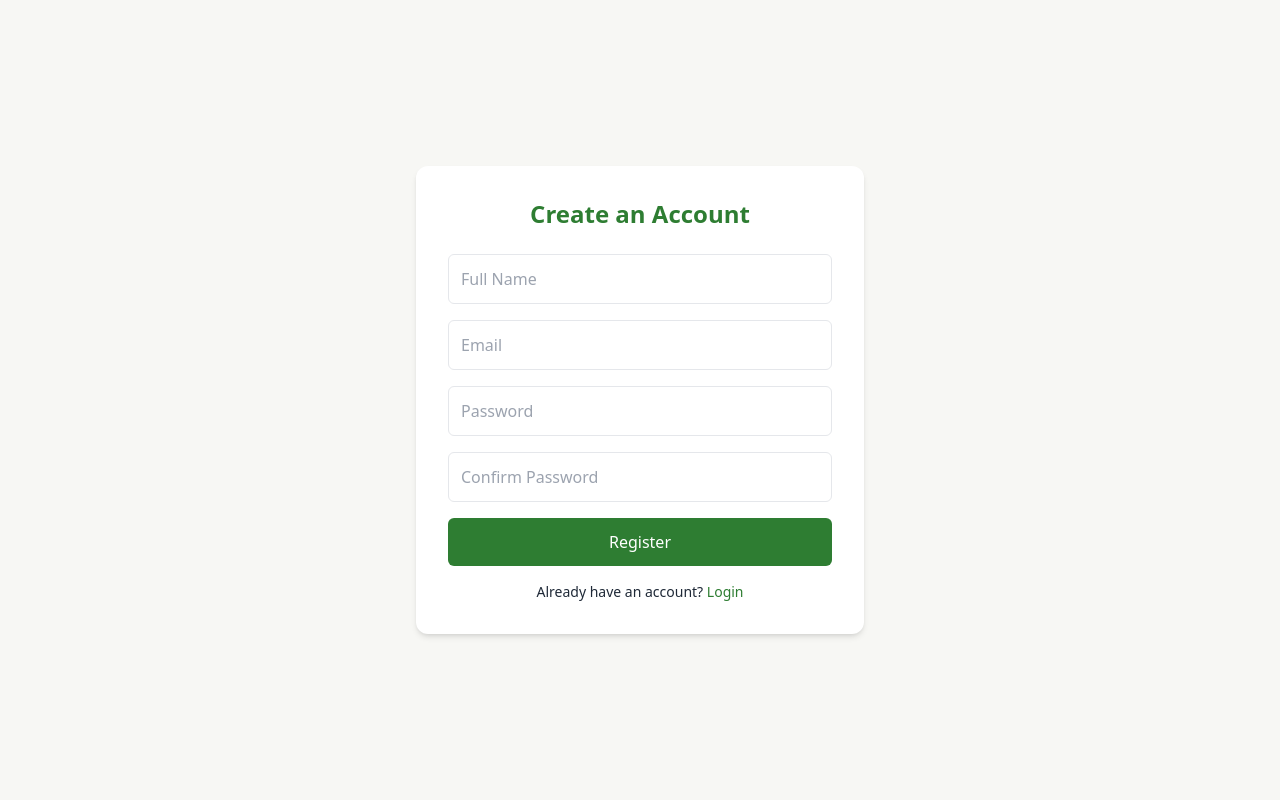
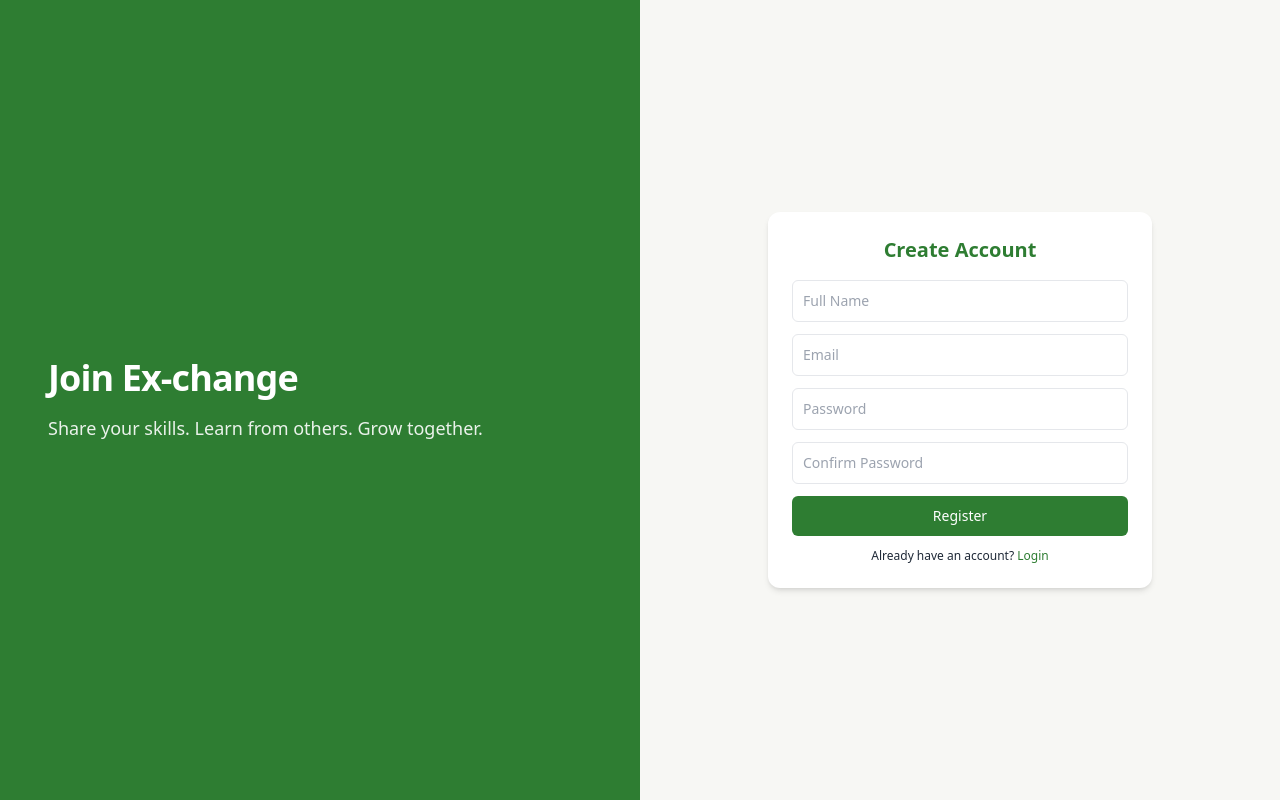
Before and after one commit to Chantal-Marissa-Pande/Ex-change, a React app in the folder frontend/: page /register in a window 1280 px wide. Built offline with nearby package versions, Linux system fonts and the light colour scheme; no server answers; the HTML template or start-up script is replaced by a standard one.

Commit message:
Empty space handling

```diff
--- a/frontend/src/pages/Login.jsx
+++ b/frontend/src/pages/Login.jsx
@@ -29,15 +29,9 @@ export default function Login() {
       localStorage.setItem("role", res.data.user.role);
 
       toast.success("Login successful!");
-
-      if (res.data.user.role === "admin") {
-        navigate("/admin");
-      } else {
-      navigate("/dashboard");
-      }
+      navigate(res.data.user.role === "admin" ? "/admin" : "/dashboard");
 
     } catch (err) {
-      console.error("LOGIN ERROR:", err);
       const message =
         err.response?.data?.error ||
         err.response?.data?.message ||
@@ -52,42 +46,57 @@ export default function Login() {
   };
 
   return (
-    <div className="min-h-screen flex items-center justify-center bg-background">
-      <div className="bg-white p-8 rounded-xl shadow-md w-full max-w-md">
-        <h2 className="text-2xl font-bold text-primary mb-6 text-center">
+    <div className="min-h-screen grid md:grid-cols-2">
+
+      <div className="hidden md:flex flex-col justify-center bg-primary text-white p-12">
+        <h1 className="text-4xl font-bold mb-4">Ex-change</h1>
+        <p className="text-lg opacity-90">
+          Exchange skills. Build community. Grow together.
+        </p>
+      </div>
+
+      <div className="flex items-center justify-center bg-background px-4">
+        <div className="w-full max-w-sm bg-white p-6 rounded-xl shadow-md">
+
+          <h2 className="text-xl font-bold text-primary mb-4 text-center">
             Welcome Back
           </h2>
 
-        {error && <p className="text-red-600 mb-4 text-center">{error}</p>}
+          {error && (
+            <p className="text-red-600 mb-3 text-center text-sm">
+              {error}
+            </p>
+          )}
 
-        <form className="space-y-4" onSubmit={handleLogin}>
+          <form className="space-y-3" onSubmit={handleLogin}>
             <input
               type="email"
               placeholder="Email"
               value={email}
               onChange={(e) => setEmail(e.target.value)}
-            className="w-full border p-3 rounded-md"
+              className="w-full border p-2.5 rounded-md text-sm focus:outline-none focus:ring-2 focus:ring-primary"
             />
             <input
               type="password"
               placeholder="Password"
               value={password}
               onChange={(e) => setPassword(e.target.value)}
-            className="w-full border p-3 rounded-md"
+              className="w-full border p-2.5 rounded-md text-sm focus:outline-none focus:ring-2 focus:ring-primary"
             />
+
             <button
               type="submit"
               disabled={loading}
-            className="w-full bg-primary text-white py-3 rounded-md disabled:opacity-50"
+              className="w-full bg-primary text-white py-2.5 rounded-md text-sm hover:opacity-90 disabled:opacity-50"
             >
               {loading ? "Logging in..." : "Login"}
             </button>
           </form>
 
-        <p className="mt-4 text-center text-sm">
+          <p className="mt-3 text-center text-xs">
             Don't have an account?{" "}
             <span
-            className="text-primary cursor-pointer"
+              className="text-primary cursor-pointer font-medium"
               onClick={() => navigate("/register")}
             >
               Register
@@ -95,5 +104,6 @@ export default function Login() {
           </p>
         </div>
       </div>
+    </div>
   );
 }
--- a/frontend/src/pages/Register.jsx
+++ b/frontend/src/pages/Register.jsx
@@ -42,8 +42,6 @@ export default function Register() {
       navigate("/dashboard");
 
     } catch (err) {
-      console.error("REGISTER ERROR:", err);
-
       const message =
         err.response?.data?.error ||
         err.response?.data?.message ||
@@ -58,56 +56,73 @@ export default function Register() {
   };
 
   return (
-    <div className="min-h-screen flex items-center justify-center bg-background">
-      <div className="bg-white p-8 rounded-xl shadow-md w-full max-w-md">
-        <h2 className="text-2xl font-bold text-primary mb-6 text-center">
-          Create an Account
+    <div className="min-h-screen grid md:grid-cols-2">
+
+      {/* LEFT SIDE (Branding) */}
+      <div className="hidden md:flex flex-col justify-center bg-primary text-white p-12">
+        <h1 className="text-4xl font-bold mb-4">Join Ex-change</h1>
+        <p className="text-lg opacity-90">
+          Share your skills. Learn from others. Grow together.
+        </p>
+      </div>
+
+      {/* RIGHT SIDE (Form) */}
+      <div className="flex items-center justify-center bg-background px-4">
+        <div className="w-full max-w-sm bg-white p-6 rounded-xl shadow-md">
+
+          <h2 className="text-xl font-bold text-primary mb-4 text-center">
+            Create Account
           </h2>
 
-        {error && <p className="text-red-600 mb-4 text-center">{error}</p>}
+          {error && (
+            <p className="text-red-600 mb-3 text-center text-sm">
+              {error}
+            </p>
+          )}
 
-        <form className="space-y-4" onSubmit={handleRegister}>
+          <form className="space-y-3" onSubmit={handleRegister}>
             <input
               type="text"
               placeholder="Full Name"
               value={name}
               onChange={(e) => setName(e.target.value)}
-            className="w-full border p-3 rounded-md"
+              className="w-full border p-2.5 rounded-md text-sm focus:outline-none focus:ring-2 focus:ring-primary"
             />
             <input
               type="email"
               placeholder="Email"
               value={email}
               onChange={(e) => setEmail(e.target.value)}
-            className="w-full border p-3 rounded-md"
+              className="w-full border p-2.5 rounded-md text-sm focus:outline-none focus:ring-2 focus:ring-primary"
             />
             <input
               type="password"
               placeholder="Password"
               value={password}
               onChange={(e) => setPassword(e.target.value)}
-            className="w-full border p-3 rounded-md"
+              className="w-full border p-2.5 rounded-md text-sm focus:outline-none focus:ring-2 focus:ring-primary"
             />
             <input
               type="password"
               placeholder="Confirm Password"
               value={confirmPassword}
               onChange={(e) => setConfirmPassword(e.target.value)}
-            className="w-full border p-3 rounded-md"
+              className="w-full border p-2.5 rounded-md text-sm focus:outline-none focus:ring-2 focus:ring-primary"
             />
+
             <button
               type="submit"
               disabled={loading}
-            className="w-full bg-primary text-white py-3 rounded-md disabled:opacity-50"
+              className="w-full bg-primary text-white py-2.5 rounded-md text-sm hover:opacity-90 disabled:opacity-50"
             >
               {loading ? "Registering..." : "Register"}
             </button>
           </form>
 
-        <p className="mt-4 text-center text-sm">
+          <p className="mt-3 text-center text-xs">
             Already have an account?{" "}
             <span
-            className="text-primary cursor-pointer"
+              className="text-primary cursor-pointer font-medium"
               onClick={() => navigate("/login")}
             >
               Login
@@ -115,5 +130,6 @@ export default function Register() {
           </p>
         </div>
       </div>
+    </div>
   );
 }
```
Lines whose indentation alone changed are shown as unchanged.
